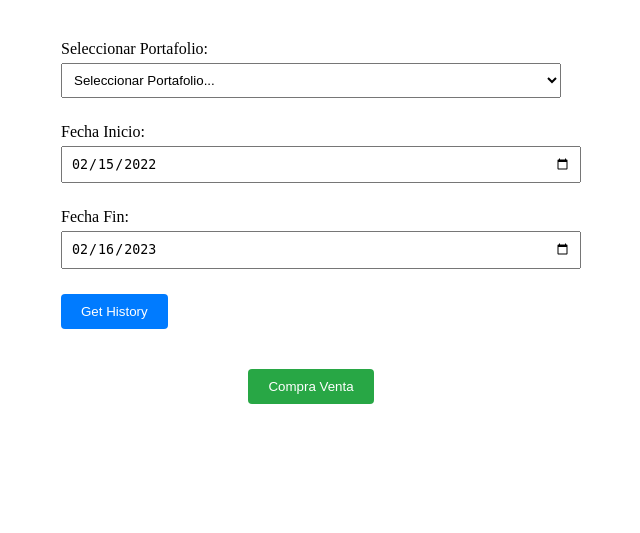
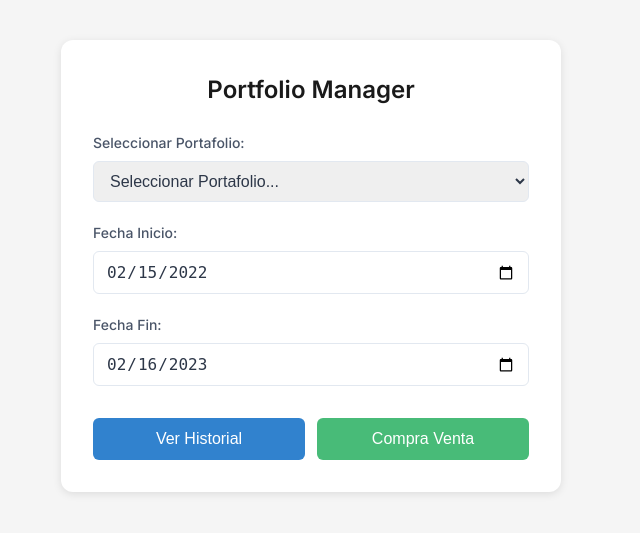
Before and after one commit to selira/asset_portfolio_django, a Django app: page / in a window 1280 px wide. Shown: the top 533 px of the page, without its empty margins (329-969 px from the left). Run offline with Django 5.2, Linux system fonts and the light colour scheme; data that the repository does not hold is empty.

Commit message:
improved styling

```diff
--- a/django-project/apps/api/urls.py
+++ b/django-project/apps/api/urls.py
@@ -1,7 +1,8 @@
 from django.urls import path
-from apps.api.views import PortfolioHistoryApi, AssetTransferApi
+from apps.api.views import PortfolioHistoryApi, AssetTransferApi, InitialAmountsApi
 
 urlpatterns = [
     path('portfolio/history/', PortfolioHistoryApi.as_view(), name='portfolio-history'),
     path('transfer/', AssetTransferApi.as_view(), name='asset-transfer'),
+    path('amounts/', InitialAmountsApi.as_view(), name='amounts'),
 ]
--- a/django-project/apps/web/apps.py
+++ b/django-project/apps/web/apps.py
@@ -1,5 +1,4 @@
 from django.apps import AppConfig
-
 
 class WebConfig(AppConfig):
     default_auto_field = 'django.db.models.BigAutoField'
--- a/django-project/apps/web/templates/index.html
+++ b/django-project/apps/web/templates/index.html
@@ -1,48 +1,119 @@
 <!DOCTYPE html>
 <html>
 <head>
-    <title>Portfolio History</title>
+    <title>Portfolio Manager</title>
+    <link href="https://fonts.googleapis.com/css2?family=Inter:wght@400;500;600&display=swap" rel="stylesheet">
     <style>
+                * {
+            box-sizing: border-box;
+            margin: 0;
+            padding: 0;
+        }
+
+        body {
+            font-family: 'Inter', -apple-system, BlinkMacSystemFont, 'Segoe UI', Roboto, Oxygen, Ubuntu, sans-serif;
+            line-height: 1.5;
+            color: #333;
+            background-color: #f5f5f5;
+        }
+
+        .container {
+            max-width: 500px;
+            margin: 40px auto;
+            padding: 32px;
+            background: white;
+            border-radius: 12px;
+            box-shadow: 0 2px 8px rgba(0, 0, 0, 0.1);
+        }
+
+        h1 {
+            font-size: 24px;
+            font-weight: 600;
+            color: #1a1a1a;
+            margin-bottom: 24px;
+            text-align: center;
+        }
+
         form {
-            max-width: 500px;
-            margin: 20px auto;
-            padding: 20px;
+            display: flex;
+            flex-direction: column;
+            gap: 20px;
         }
+
         .form-group {
-            margin-bottom: 15px;
+            margin-bottom: 0;
         }
+
         label {
             display: block;
-            margin-bottom: 5px;
+            margin-bottom: 8px;
+            font-size: 14px;
+            font-weight: 500;
+            color: #4a5568;
         }
+
         select, input {
             width: 100%;
-            padding: 8px;
-            margin-bottom: 10px;
+            padding: 10px 12px;
+            border: 1px solid #e2e8f0;
+            border-radius: 6px;
+            font-size: 16px;
+            color: #2d3748;
+            transition: all 0.2s;
         }
+
+        select:focus, input:focus {
+            outline: none;
+            border-color: #3182ce;
+            box-shadow: 0 0 0 3px rgba(49, 130, 206, 0.1);
+        }
+
+        .button-group {
+            display: flex;
+            gap: 12px;
+            margin-top: 12px;
+        }
+
         button {
-            padding: 10px 20px;
-            border-radius: 4px;
-            background-color: #007bff;
-            color: white;
+            flex: 1;
+            padding: 12px 20px;
+            border-radius: 6px;
+            font-size: 16px;
+            font-weight: 500;
             border: none;
             cursor: pointer;
+            transition: all 0.2s;
         }
+
+        button[type="submit"] {
+            background-color: #3182ce;
+            color: white;
+        }
+
+        button[type="submit"]:hover {
+            background-color: #2c5282;
+        }
+
         .trade-button {
-            padding: 10px 20px;
-            border-radius: 4px;
-            background-color: #28a745;
+            background-color: #48bb78;
             color: white;
-            border: none;
-            cursor: pointer;
         }
+
+        .trade-button:hover {
+            background-color: #38a169;
+        }
+
         .trade-section {
             text-align: center;
-            margin-top: 20px;
+            margin-top: 24px;
+            padding-top: 24px;
+            border-top: 1px solid #e2e8f0;
         }
     </style>
 </head>
 <body>
+    <div class="container">
+        <h1>Portfolio Manager</h1>
         <form id="portfolioForm">
             <div class="form-group">
                 <label for="portfolio_id">Seleccionar Portafolio:</label>
@@ -76,16 +147,15 @@
                     required>
             </div>
 
-        <button type="submit">Get History</button>
-    </form>
-
-    <div class="trade-section">
-        <button onclick="window.location.href = '/trade'" class="trade-button">
+            <div class="button-group">
+                <button type="submit">Ver Historial</button>
+                <button type="button" onclick="window.location.href = '/trade'" class="trade-button">
                     Compra Venta
                 </button>
             </div>
 
-
+        </form>
+    </div>
 
     <script>
         document.getElementById('portfolioForm').onsubmit = function(e) {
--- a/django-project/apps/web/views.py
+++ b/django-project/apps/web/views.py
@@ -1,6 +1,6 @@
 from django.views.generic import TemplateView
-from apps.api.models import Portfolio, Asset, PortfolioAssetWeight
-from decimal import Decimal
+from apps.api.models import Portfolio
+from apps.api.selectors import get_initial_amounts
 
 class PortfolioView(TemplateView):
     template_name = 'index.html'
@@ -27,28 +27,8 @@ class AssetTradeView(TemplateView):
 
     def get_context_data(self, **kwargs):
         context = super().get_context_data(**kwargs)
-        initial_value = Decimal('1000000000')
 
-        assets = Asset.objects.all()
-        weights = PortfolioAssetWeight.objects.filter(
-            date='2022-02-15'
-        ).select_related('asset', 'portfolio')
-
-        # Create asset rows with portfolio amounts
-        portfolio_amounts = []
-        portfolios = Portfolio.objects.all()
-
-        # Create a row for each asset
-        for asset in assets:
-            asset_row = [asset.name]  # First element is asset name
-            for portfolio in portfolios:
-                weight = weights.filter(
-                    portfolio=portfolio,
-                    asset=asset
-                ).first()
-                amount = weight.weight * initial_value if weight else Decimal('0')
-                asset_row.append(amount)
-            portfolio_amounts.append(asset_row)
+        assets, portfolios, portfolio_amounts = get_initial_amounts()
 
         context['portfolio_amounts'] = portfolio_amounts
         context['portfolios'] = portfolios
```
Also changed, not shown: django-project/apps/api/models.py (+0 -7 lines), django-project/apps/api/selectors.py (+29 -8 lines), django-project/apps/api/services.py (+5 -2 lines), django-project/apps/api/views.py (+10 -1 lines), django-project/apps/web/templates/asset_trade.html (+167 -80 lines), django-project/apps/web/templates/items.html (deleted, +0 -14 lines), django-project/apps/web/templates/portfolio_history.html (+21 -5 lines). Lines whose indentation alone changed are shown as unchanged.
